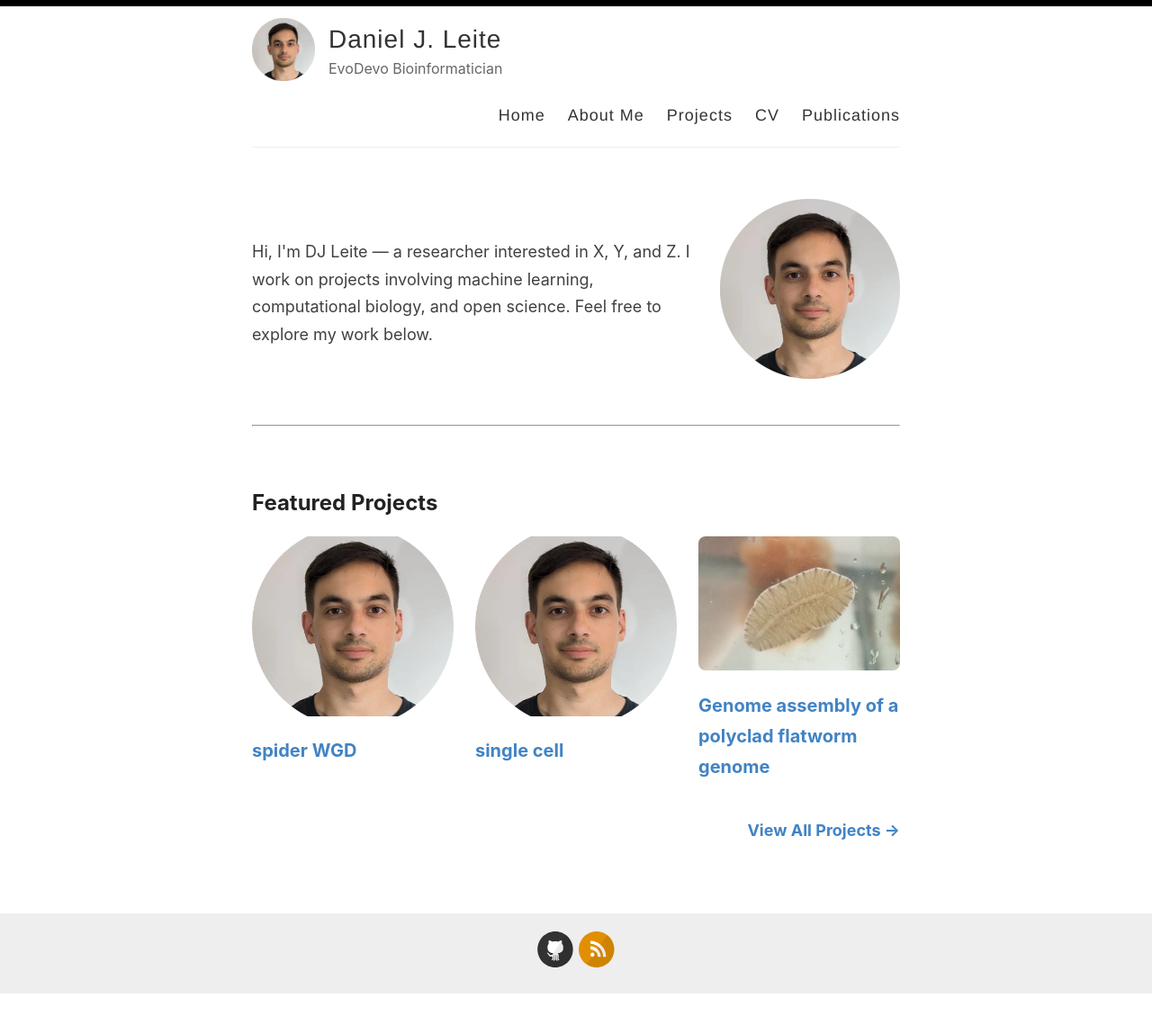
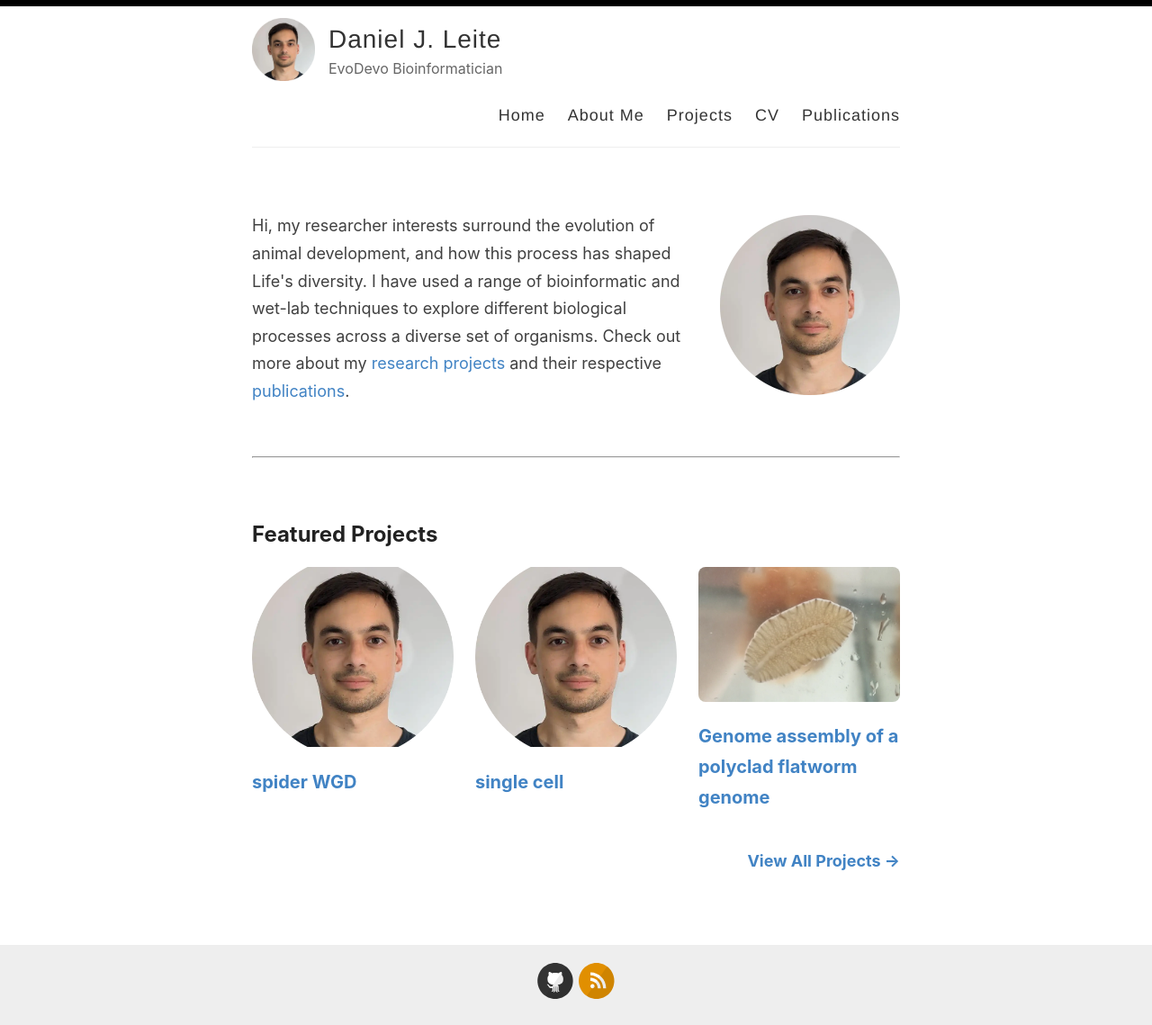
Before and after one commit to djleite/djleite.github.io, a Jekyll site: the page built from index.html, in a window 1280 px wide. Shown: the whole page at 90% size. Built offline with Jekyll 4.4.1, drawn with Linux system fonts in a browser that asks for light colours; the list of posts is cut into pages by our own code; before the commit the page ends 1105 px from its top, so only the background shows below that.

Commit message:
update landing page

```diff
--- a/index.html
+++ b/index.html
@@ -7,8 +7,7 @@ title: Home
 <section style="display: flex; align-items: center; gap: 2rem; padding: 2rem 0;">
   <div style="flex: 1;">
     <p>
-      Hi, I'm DJ Leite — a researcher interested in X, Y, and Z. I work on projects involving machine learning,
-      computational biology, and open science. Feel free to explore my work below.
+      Hi, my researcher interests surround the evolution of animal development, and how this process has shaped Life's diversity. I have used a range of bioinformatic and wet-lab techniques to explore different biological processes across a diverse set of organisms. Check out more about my  <a href="/projects">research projects</a> and their respective <a href="/publications">publications</a>.
     </p>
   </div>
   <div style="flex: 0 0 auto;">
```
